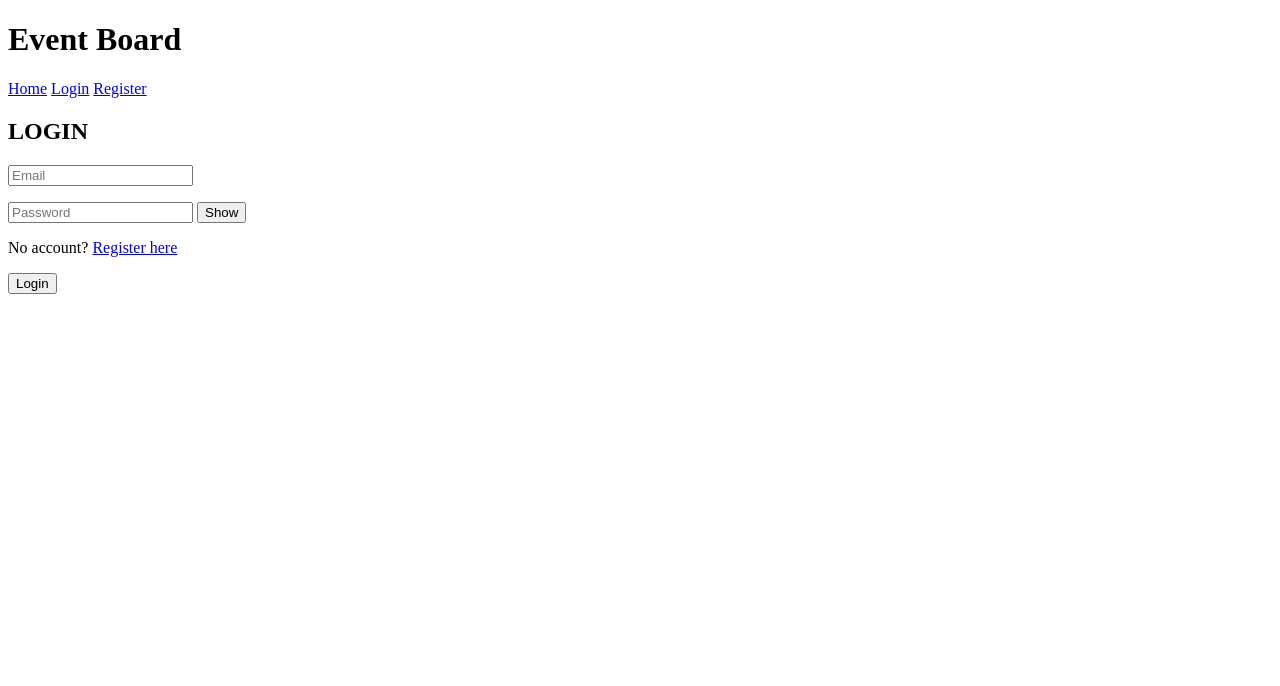
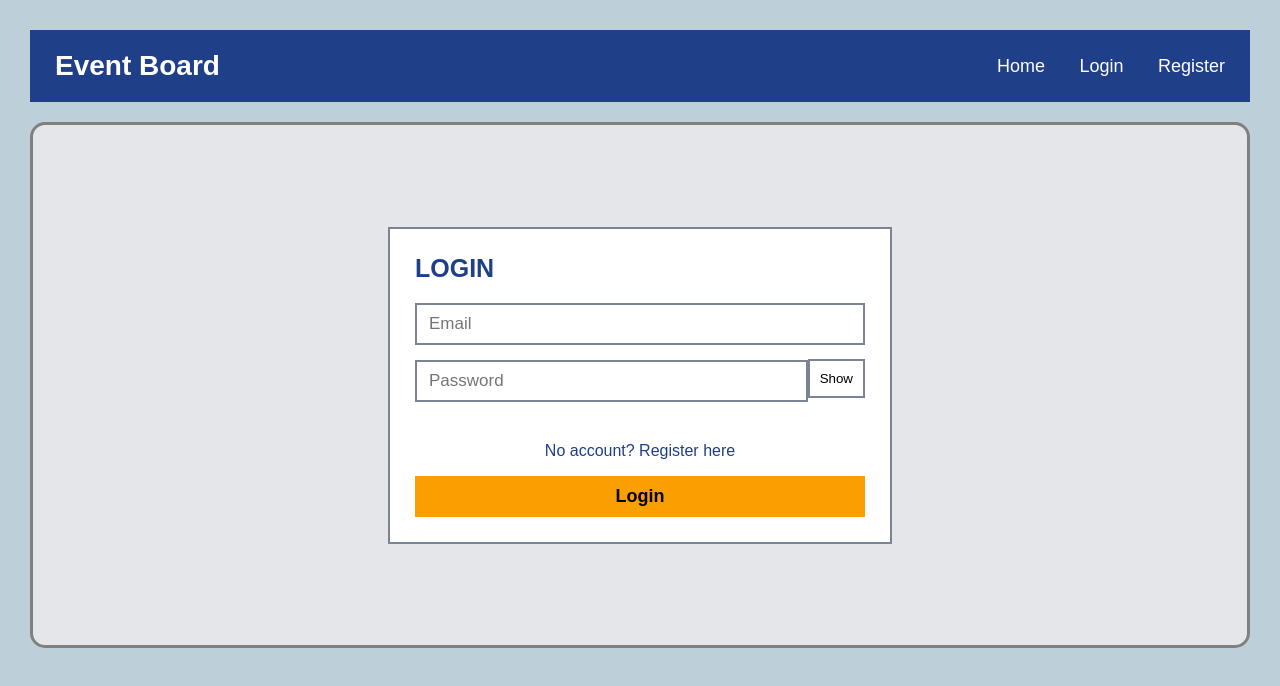
Before and after one commit to Rayeen-Rahman/WebTech_Project_Fall2026-27_GroupNumber-3-, a plain HTML site: page Guest/login.html in a window 1280 px wide. Drawn offline with Linux system fonts and the light colour scheme.

Commit message:
guest
guest

```diff
--- a/Guest/login.html
+++ b/Guest/login.html
@@ -2,7 +2,7 @@
 <html>
 <head>
     <title>Login - Event Board</title>
-
+    <link rel="stylesheet" href="../Guest/login.css">
 </head>
 
 <body>
```
